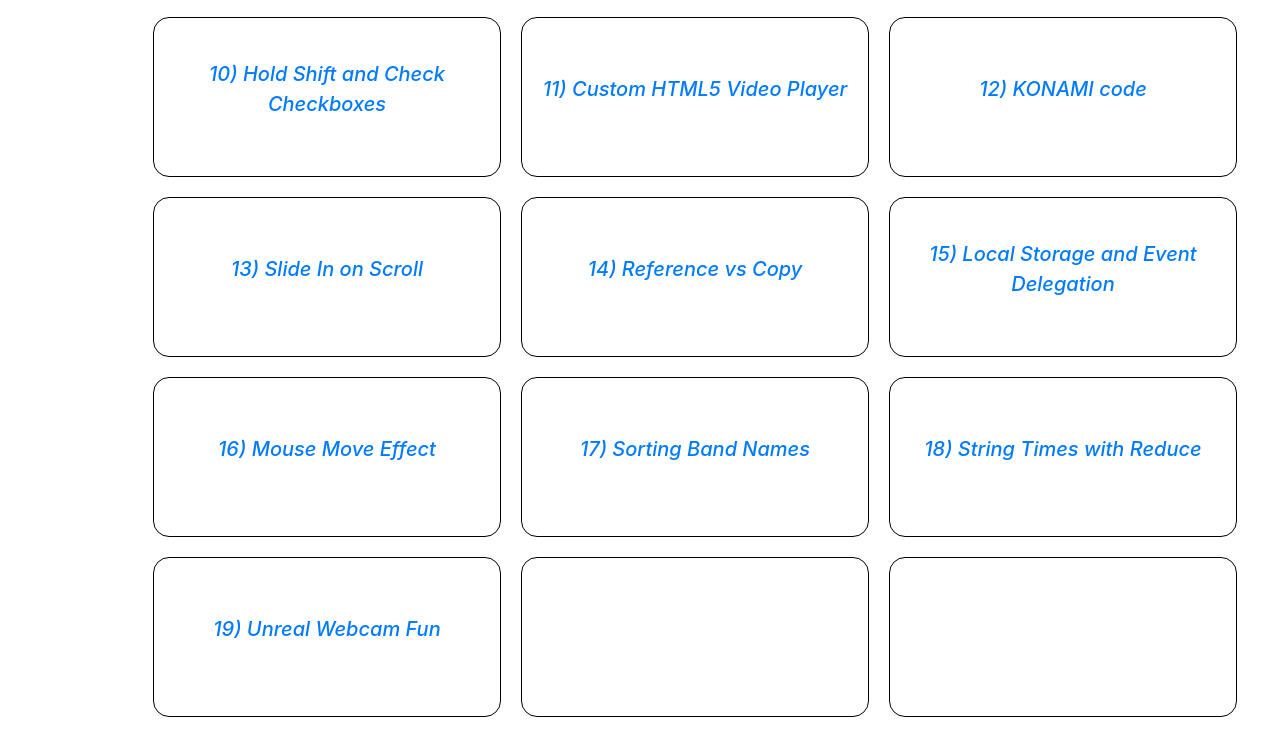
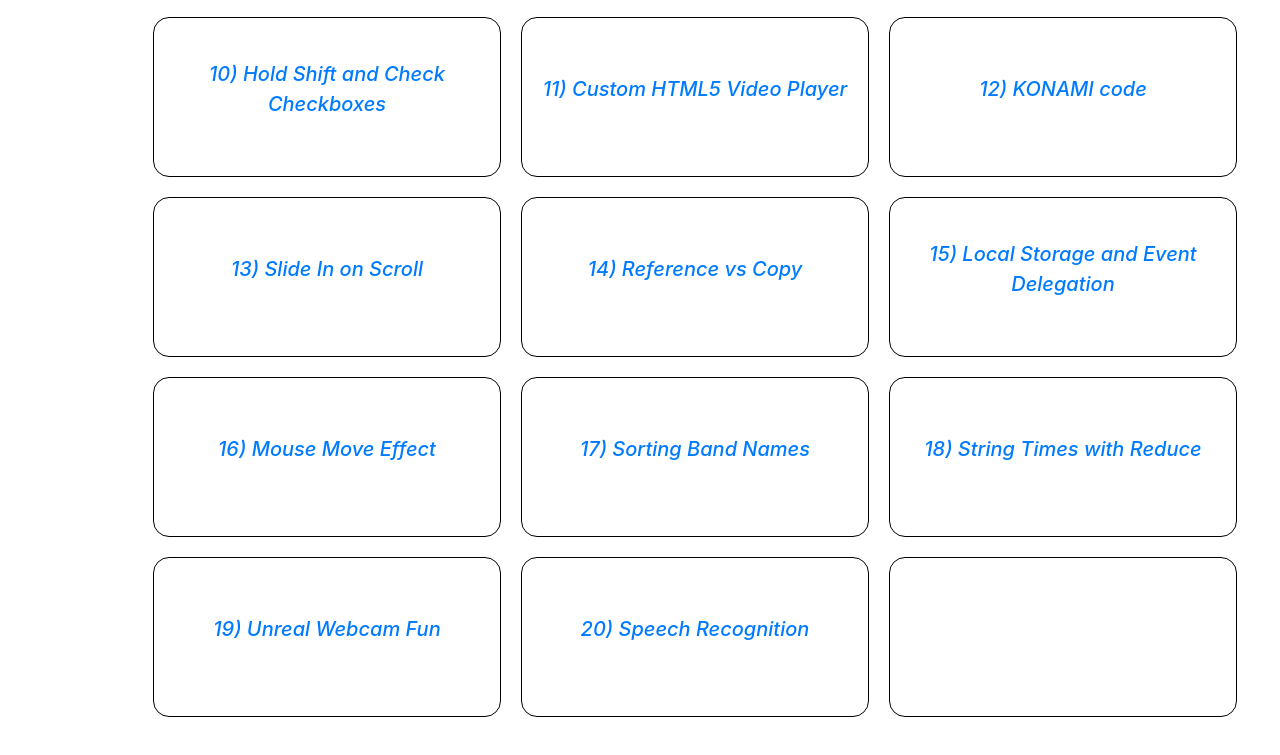
Before and after one commit to mervekrblt/JavaScript-30, a plain HTML site: page index.html in a window 1280 px wide. Shown: the part 661-1416 px from the top of the page. Drawn offline with nearby package versions, Linux system fonts and the light colour scheme.

Commit message:
Add 20th exercise

```diff
--- a/index.html
+++ b/index.html
@@ -28,7 +28,7 @@
         <div class="box"><p><a href="17-Sorting Band Names/index.html">17) Sorting Band Names</a></p></div>
         <div class="box"><p><a href="18-String Times with Reduce/index.html">18) String Times with Reduce</a></p></div>
         <div class="box"><p><a href="19-Unreal Webcam Fun/index.html">19) Unreal Webcam Fun</a></p></div>
-        <div class="box"></div>
+        <div class="box"><p><a href="20-Speech Recognition/index.html">20) Speech Recognition</a></p></div>
         <div class="box"></div>
     </div>
 
```
Also changed, not shown: README.md.
